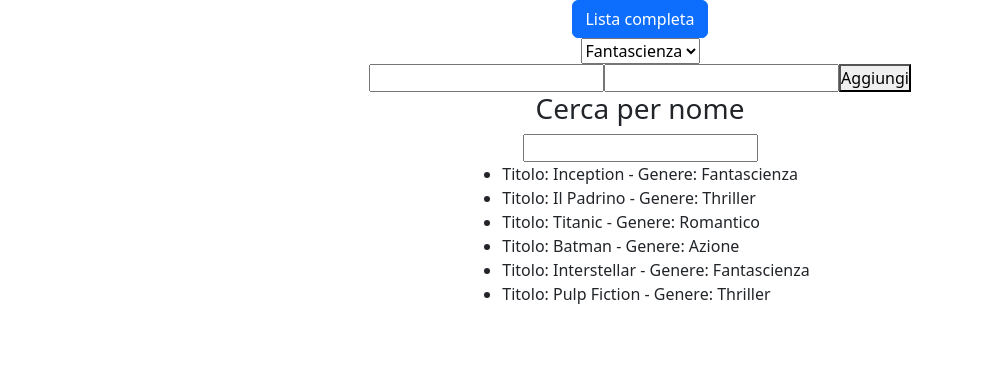
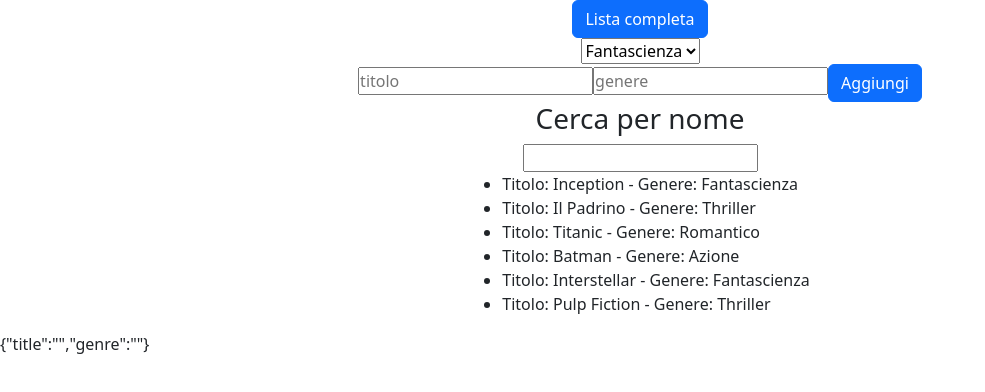
Before and after one commit to giorgiotorricelli/react-movie-filter, a React (Vite) app: page / in a window 1280 px wide. Shown: the top 392 px of the page, without its empty margins (0-985 px from the left). Built offline with nearby package versions, Linux system fonts and the light colour scheme.

Commit message:
aggiunto form per aggiungere i film

```diff
--- a/src/App.jsx
+++ b/src/App.jsx
@@ -16,6 +16,7 @@ function App() {
   const [movieList, setMovieList] = useState(initialMovies);
   const [movieDisplayed, setMovieDisplayed] = useState(movieList);
   const [search, setSearch] = useState('');
+  const [newMovieData, setNewMovieData] = useState({ title: '', genre: '' }); //collegata agli input per aggiungere film nuovi
 
   useEffect(() => {
     console.log(`scelto genere ${selectValue}`)  // setup callback
@@ -42,12 +43,7 @@ function App() {
     return () => {  // cleanup callback
       console.log(`uscito dal genere ${selectValue}`)
     }
-  }, [selectValue, search]);
-
-  useEffect(() => {
-    console.log(`valore del campo di ricerca: ${search}`);
-
-  }, [search])
+  }, [selectValue, search, movieList]);
 
   function selectChangeHandler(event) {
     const target = event.target;
@@ -56,16 +52,32 @@ function App() {
   };
 
 
-  function inputChangeHandler(event){
+  function inputChangeHandler(event) {
     const target = event.target;
     const value = target.value;
     setSearch(value);
-  }
+  };
+
+  function submitNewMovieHandler(event) {
+    event.preventDefault();
+    setMovieList(prevList => [...movieList, newMovieData]);
+    setNewMovieData({ title: '', genre: '' });
+  };
+
+  function changeNewMovieDataHandler(event) { //avendo assegnato la callback a due input diversi ho bisogno dell'event
+    const { name, value } = event.target; //mi prendo il valore del name e il valore del value dell'input targhetizzato
+    setNewMovieData(prev => ({
+      ...prev,       // copia i valori esistenti
+      [name]: value  // aggiorna solo il campo che sta cambiando
+    }));
+
+  };
 
 
   return <>
     <div className="main-wrapper d-flex align-items-center flex-column">
-      <button className='btn btn-primary' onClick={() => {setSelectValue(''); console.log(selectValue);
+      <button className='btn btn-primary' onClick={() => {
+        setSelectValue(''); console.log(selectValue);
       }}>Lista completa</button>
       <select value={selectValue} onChange={selectChangeHandler} name="genres" id="genres">
         <option value="Fantascienza">Fantascienza</option>
@@ -73,13 +85,13 @@ function App() {
         <option value="Romantico">Romantico</option>
         <option value="Azione">Azione</option>
       </select>
-      <form >
-        <input type="text" />
-        <input type="text" />
-        <button>Aggiungi</button>
+      <form onSubmit={submitNewMovieHandler}>
+        <input type="text" placeholder='titolo' name='title' value={newMovieData.title} onChange={changeNewMovieDataHandler} />
+        <input type="text" placeholder='genere' name='genre' value={newMovieData.genre} onChange={changeNewMovieDataHandler} />
+        <button type='submit' className='btn btn-primary'>Aggiungi</button>
       </form>
       <h3>Cerca per nome</h3>
-      <input type="text" value={search} onChange={inputChangeHandler}/> {/* questo sarà il mio live search */}
+      <input type="text" value={search} onChange={inputChangeHandler} /> {/* questo sarà il mio live search */}
       <ul>
         {movieDisplayed.map(movie => {
           const randomId = crypto.randomUUID();
@@ -87,6 +99,7 @@ function App() {
         })}
       </ul>
     </div>
+    <p>{JSON.stringify(newMovieData)}</p>
 
   </>;
 }
```
